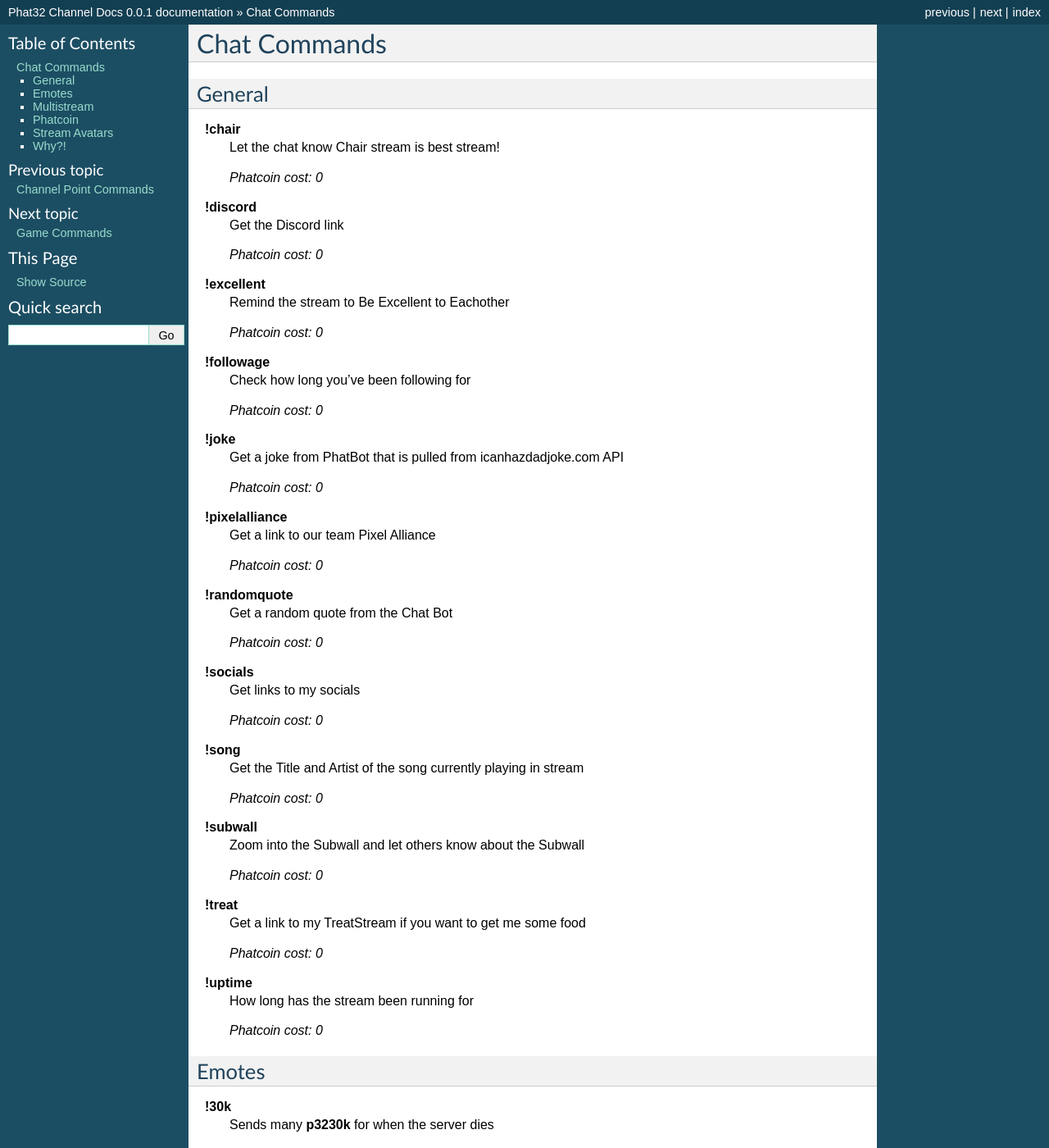
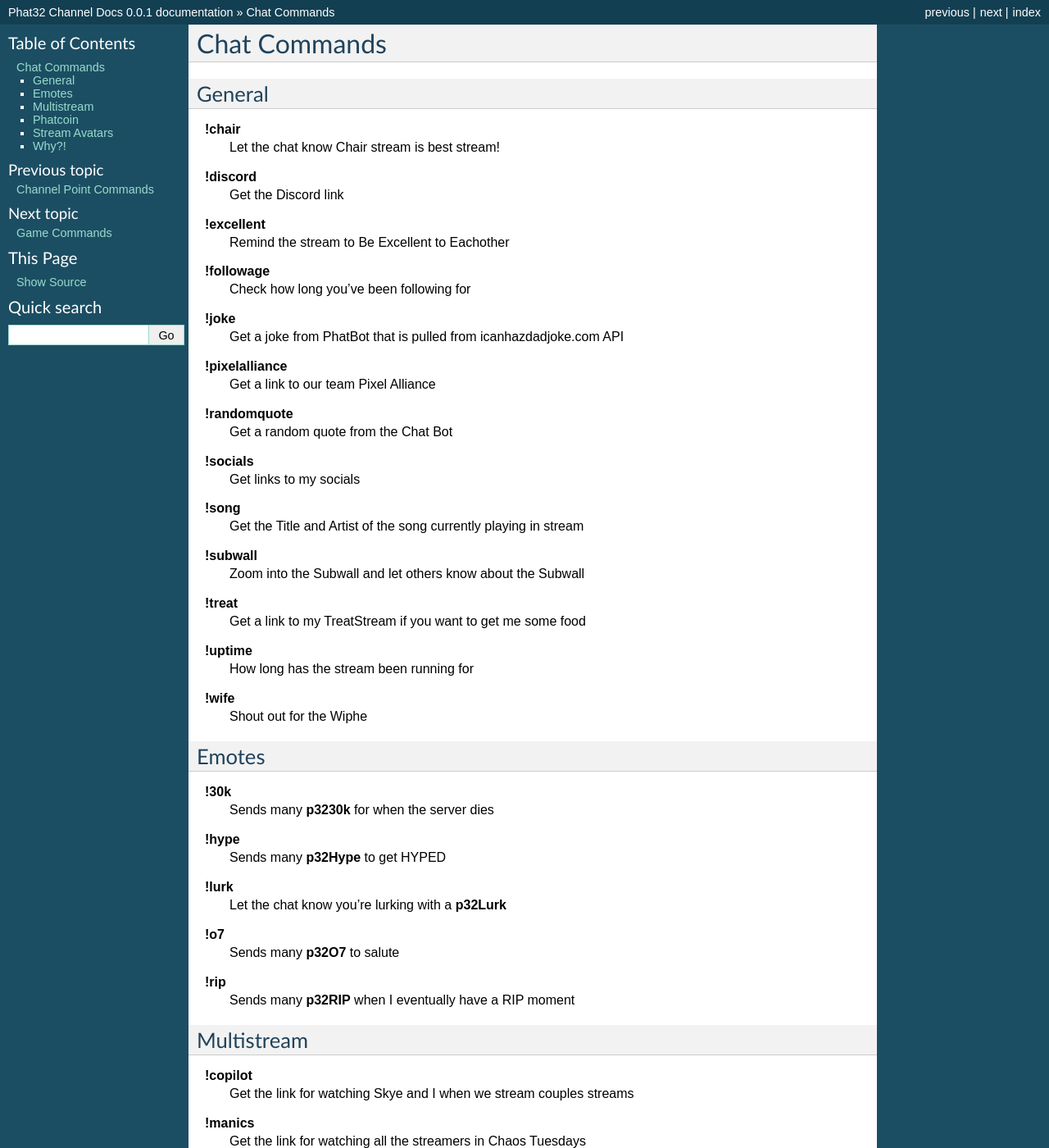
Before and after one commit to YukiSkyex0/Struggle-Bus-Channel-Docs, a Sphinx documentation site: the page built from docs/commands/Commands.rst, in a window 1280 px wide and 1400 px high. Shown: the whole window at 82% size. Built offline with Sphinx 7.4.7, drawn with Linux system fonts in a browser that asks for light colours; some of the changed text lies outside the part shown.

Commit message:
Removed pointless text

```diff
--- a/docs/commands/Commands.rst
+++ b/docs/commands/Commands.rst
@@ -7,62 +7,41 @@ General
 **!chair**
   Let the chat know Chair stream is best stream!
 
-  *Phatcoin cost: 0*
-
 **!discord**
   Get the Discord link
-
-  *Phatcoin cost: 0*
 
 **!excellent**
   Remind the stream to Be Excellent to Eachother
 
-  *Phatcoin cost: 0*
-
 **!followage**
   Check how long you've been following for
-
-  *Phatcoin cost: 0*
 
 **!joke**
   Get a joke from PhatBot that is pulled from icanhazdadjoke.com API
 
-  *Phatcoin cost: 0*
-
 **!pixelalliance**
   Get a link to our team Pixel Alliance
-
-  *Phatcoin cost: 0*
 
 **!randomquote**
   Get a random quote from the Chat Bot
 
-  *Phatcoin cost: 0*
-
 **!socials**
   Get links to my socials
-
-  *Phatcoin cost: 0*
 
 **!song**
   Get the Title and Artist of the song currently playing in stream
 
-  *Phatcoin cost: 0*
-
 **!subwall**
   Zoom into the Subwall and let others know about the Subwall
-
-  *Phatcoin cost: 0*
 
 **!treat**
   Get a link to my TreatStream if you want to get me some food
 
-  *Phatcoin cost: 0*
-
 **!uptime**
   How long has the stream been running for
 
-  *Phatcoin cost: 0*
+**!wife**
+  Shout out for the Wiphe
 
 Emotes
 ------
@@ -70,27 +49,17 @@ Emotes
 **!30k**
   Sends many **p3230k** for when the server dies
 
-  *Phatcoin cost: 0*
-
 **!hype**
   Sends many **p32Hype** to get HYPED
-
-  *Phatcoin cost: 0*
 
 **!lurk**
   Let the chat know you're lurking with a **p32Lurk**
 
-  *Phatcoin cost: 0*
-
 **!o7**
   Sends many **p32O7** to salute
 
-  *Phatcoin cost: 0*
-
 **!rip**
   Sends many **p32RIP** when I eventually have a RIP moment
-
-  *Phatcoin cost: 0*
 
 Multistream
 -----------
@@ -98,12 +67,8 @@ Multistream
 **!copilot**
   Get the link for watching Skye and I when we stream couples streams
 
-  *Phatcoin cost: 0*
-
 **!manics**
   Get the link for watching all the streamers in Chaos Tuesdays
-
-  *Phatcoin cost: 0*
 
 Phatcoin
 --------
@@ -111,12 +76,8 @@ Phatcoin
 **!rank**
   Displays your rank and amount of Phatcoin
 
-  *Phatcoin cost: 0*
-
 **!phatcoin**
   Displays the amount of Phatcoin you current have
-
-  *Phatcoin cost: 0*
 
 **!phatcoin give @Viewer X**
   Give some of your Phatcoin to someone else in the chat
@@ -140,12 +101,8 @@ Stream Avatars
 **!8ball**
   Ask the Magic 8ball
 
-  *Phatcoin cost: 0*
-
 **!duel** *@Viewer*
   Battle against another viewer, you can also but Phatcoin on the line on who will win the duel
-
-  *Phatcoin cost: 0*
 
   .. code-block:: none
 
```
